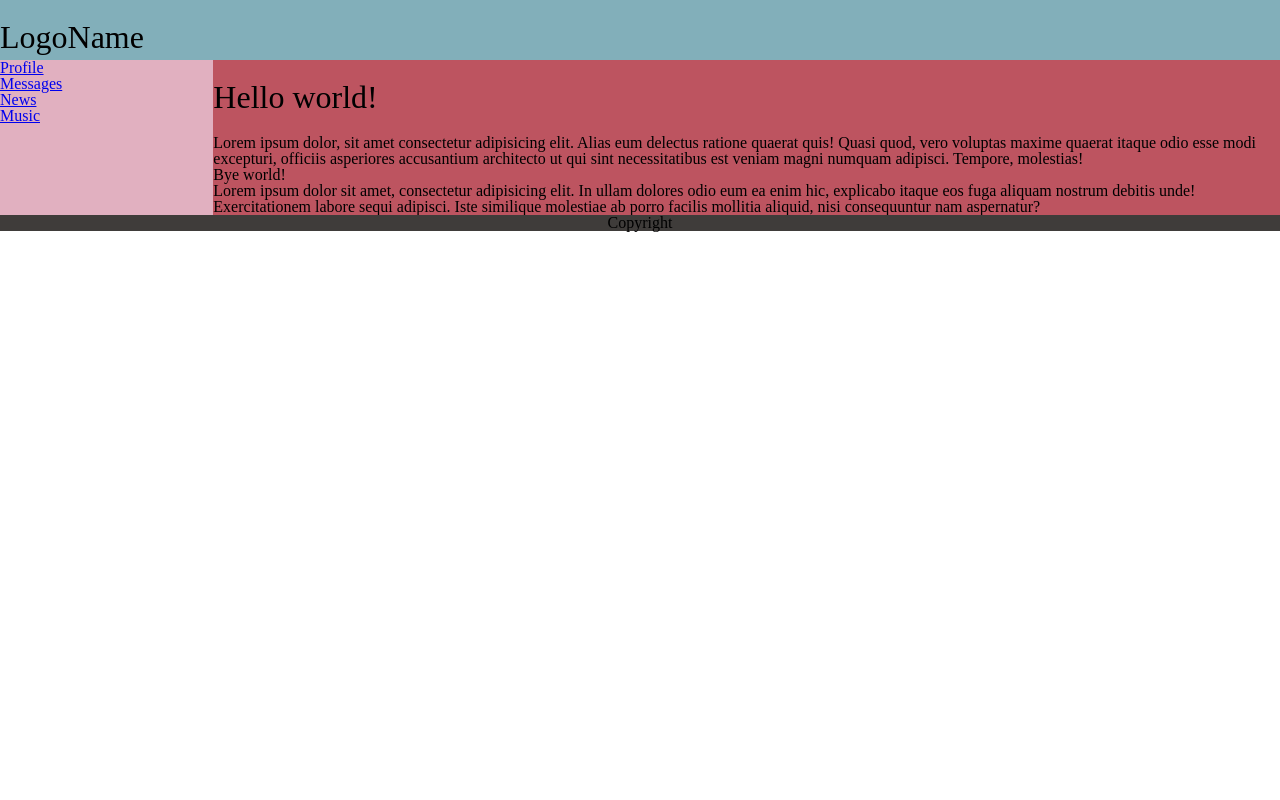
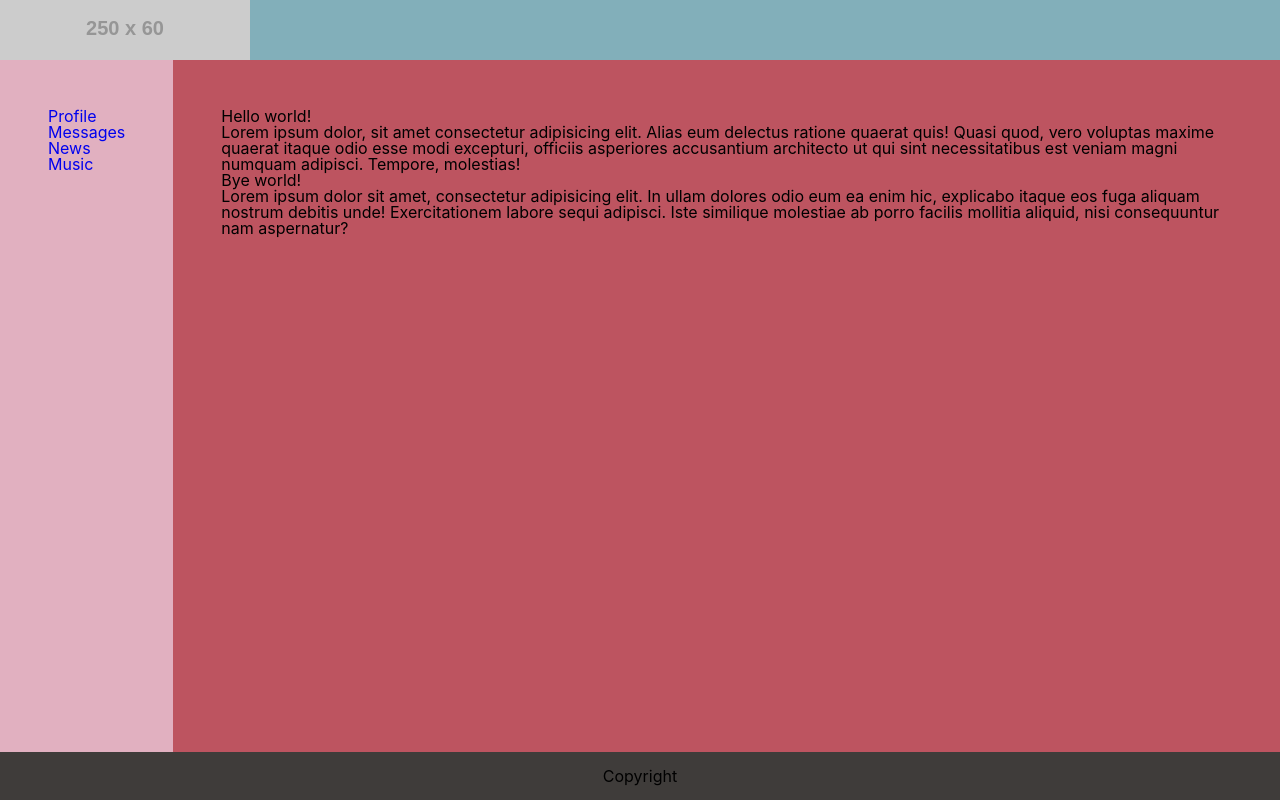
Before and after one commit to egorgrin/firstReactApp, a React (Create React App) app: page / in a window 1280 px wide. Built offline with nearby package versions, Linux system fonts and the light colour scheme.

Commit message:
footer pushed down

```diff
--- a/src/App.css
+++ b/src/App.css
@@ -1,32 +1,104 @@
-.app-wrapper {
-  display: grid;
-  grid-template-rows: 60px 1fr;
-  grid-template-columns: 2fr 10fr;
-  /* grid-gap: 10px; */
-
-  grid-template-areas:
-    'h h'
-    's c'
-    'f f';
+* {
+    padding: 0;
+    margin: 0;
+    border: 0;
+}
+*,
+*:before,
+*:after {
+    -moz-box-sizing: border-box;
+    -webkit-box-sizing: border-box;
+    box-sizing: border-box;
+}
+:focus,
+:active {
+    outline: none;
+}
+a:focus,
+a:active {
+    outline: none;
+}
+nav,
+footer,
+header,
+aside {
+    display: block;
+}
+html,
+body {
+    height: 100%;
+    width: 100%;
+    font-size: 100%;
+    line-height: 1;
+    font-size: 16px;
+    -ms-text-size-adjust: 100%;
+    -moz-text-size-adjust: 100%;
+    -webkit-text-size-adjust: 100%;
+}
+input,
+button,
+textarea {
+    font-family: inherit;
+}
+input::-ms-clear {
+    display: none;
+}
+button {
+    cursor: pointer;
+}
+button::-moz-focus-inner {
+    padding: 0;
+    border: 0;
+}
+a,
+a:visited {
+    text-decoration: none;
+}
+a:hover {
+    text-decoration: none;
+}
+ul li {
+    list-style: none;
+}
+img {
+    vertical-align: top;
+}
+h1,
+h2,
+h3,
+h4,
+h5,
+h6 {
+    font-size: inherit;
+    font-weight: inherit;
 }
 
-.header {
-  grid-area: h;
-  background-color: #82afba;
+#root {
+    height: 100%;
 }
 
+.app-wrapper {
+    display: flex;
+    flex-direction: column;
+    height: 100%;
+}
+.header {
+    background-color: #82afba;
+}
+.main {
+    display: flex;
+    flex: 1 1 auto;
+}
 .sidebar {
-  grid-area: s;
-  background-color: #e1b0c0;
+    background-color: #e1b0c0;
+    padding: 3rem;
 }
-
 .content {
-  grid-area: c;
-  background-color: #bd5460;
+    background-color: #bd5460;
+    padding: 3rem;
 }
-
 .footer {
-  grid-area: f;
-  background-color: #3f3c3a;
-  text-align: center;
+    background-color: #3f3c3a;
+    text-align: center;
+    padding: 1rem;
 }
--- a/src/App.js
+++ b/src/App.js
@@ -1,17 +1,20 @@
 import './App.css';
-import '../node_modules/reset-css/reset.css';
-import '../node_modules/normalize.css/normalize.css';
+// import '../node_modules/reset-css/reset.css';
+// import '../node_modules/normalize.css/normalize.css';
 
 function App() {
     return (
         <div className="app-wrapper">
             <header className="header">
-        {/* <img src="https://dummyimage.com/250x60/b0b0b0/fff.png" alt="" /> */}
-        <h1>LogoName</h1>
+                <img
+                    src="https://dummyimage.com/250x60/a3a3a3/fff.png&text=Logotype"
+                    alt=""
+                />
             </header>
 
+            <div className="main">
                 <aside className="sidebar">
-        <div>
+                    <div className="sidebar__menu">
                         <ul>
                             <li>
                                 <a href="#">Profile</a>
@@ -32,21 +35,24 @@ function App() {
                 <section className="content">
                     <h1>Hello world!</h1>
                     <p>
-          Lorem ipsum dolor, sit amet consectetur adipisicing elit. Alias eum
-          delectus ratione quaerat quis! Quasi quod, vero voluptas maxime
-          quaerat itaque odio esse modi excepturi, officiis asperiores
-          accusantium architecto ut qui sint necessitatibus est veniam magni
-          numquam adipisci. Tempore, molestias!
+                        Lorem ipsum dolor, sit amet consectetur adipisicing
+                        elit. Alias eum delectus ratione quaerat quis! Quasi
+                        quod, vero voluptas maxime quaerat itaque odio esse modi
+                        excepturi, officiis asperiores accusantium architecto ut
+                        qui sint necessitatibus est veniam magni numquam
+                        adipisci. Tempore, molestias!
                     </p>
                     <h3>Bye world!</h3>
                     <p>
-          Lorem ipsum dolor sit amet, consectetur adipisicing elit. In ullam
-          dolores odio eum ea enim hic, explicabo itaque eos fuga aliquam
-          nostrum debitis unde! Exercitationem labore sequi adipisci. Iste
-          similique molestiae ab porro facilis mollitia aliquid, nisi
+                        Lorem ipsum dolor sit amet, consectetur adipisicing
+                        elit. In ullam dolores odio eum ea enim hic, explicabo
+                        itaque eos fuga aliquam nostrum debitis unde!
+                        Exercitationem labore sequi adipisci. Iste similique
+                        molestiae ab porro facilis mollitia aliquid, nisi
                         consequuntur nam aspernatur?
                     </p>
                 </section>
+            </div>
 
             <footer className="footer">Copyright</footer>
         </div>
```
Also changed, not shown: 1 other file (tests, documents, lock files or other folders). Lines whose indentation alone changed are shown as unchanged.
